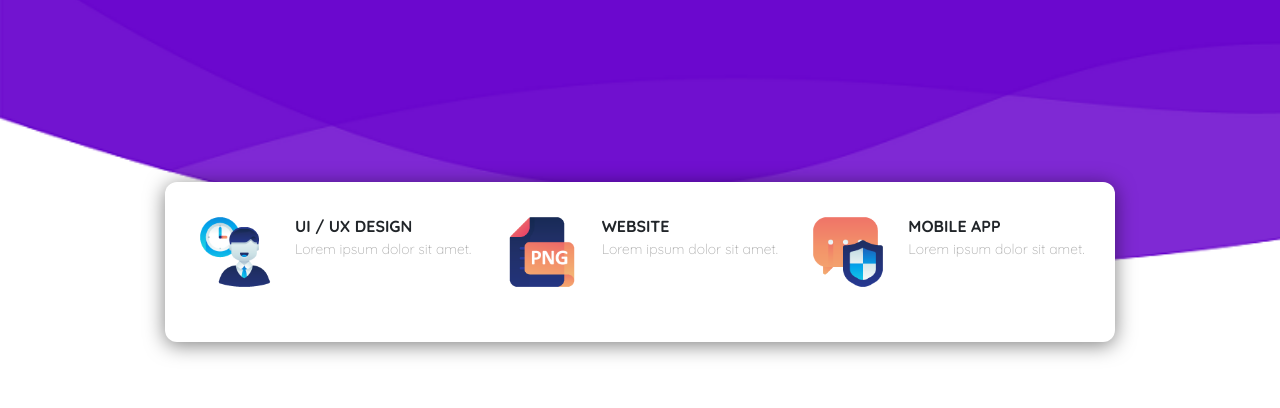
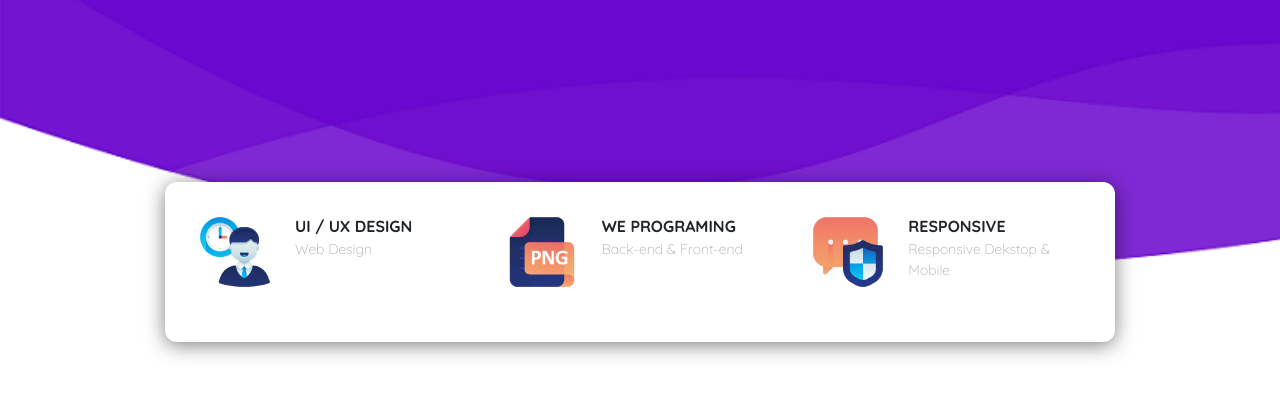
Before and after one commit to rozziqputra/rozziqputra.github.io, a plain HTML site: page index.html in a window 1280 px wide. Shown: the part 370-778 px from the top of the page. Drawn offline with nearby package versions, Linux system fonts and the light colour scheme.

Commit message:
rev index 1

```diff
--- a/index.html
+++ b/index.html
@@ -86,17 +86,17 @@
             <div class="col-lg" data-aos="fade-down">
               <img src="img/img/employee.png" alt="employe" class="float-left">
               <h4>UI / UX Design</h4>
-              <p>Lorem ipsum dolor sit amet.</p>
+              <p>Web Design</p>
             </div>
             <div class="col-lg" data-aos="fade-down">
               <img src="img/img/hires.png" alt="haires" class="float-left">
-              <h4>Website</h4>
-              <p>Lorem ipsum dolor sit amet.</p>
+              <h4>We Programing</h4>
+              <p>Back-end & Front-end</p>
             </div>
             <div class="col-lg" data-aos="fade-down">
               <img src="img/img/security.png" alt="employe" class="float-left">
-              <h4>Mobile App</h4>
-              <p>Lorem ipsum dolor sit amet.</p>
+              <h4>Responsive</h4>
+              <p>Responsive Dekstop & Mobile</p>
             </div>
           </div>
         </div>
```
